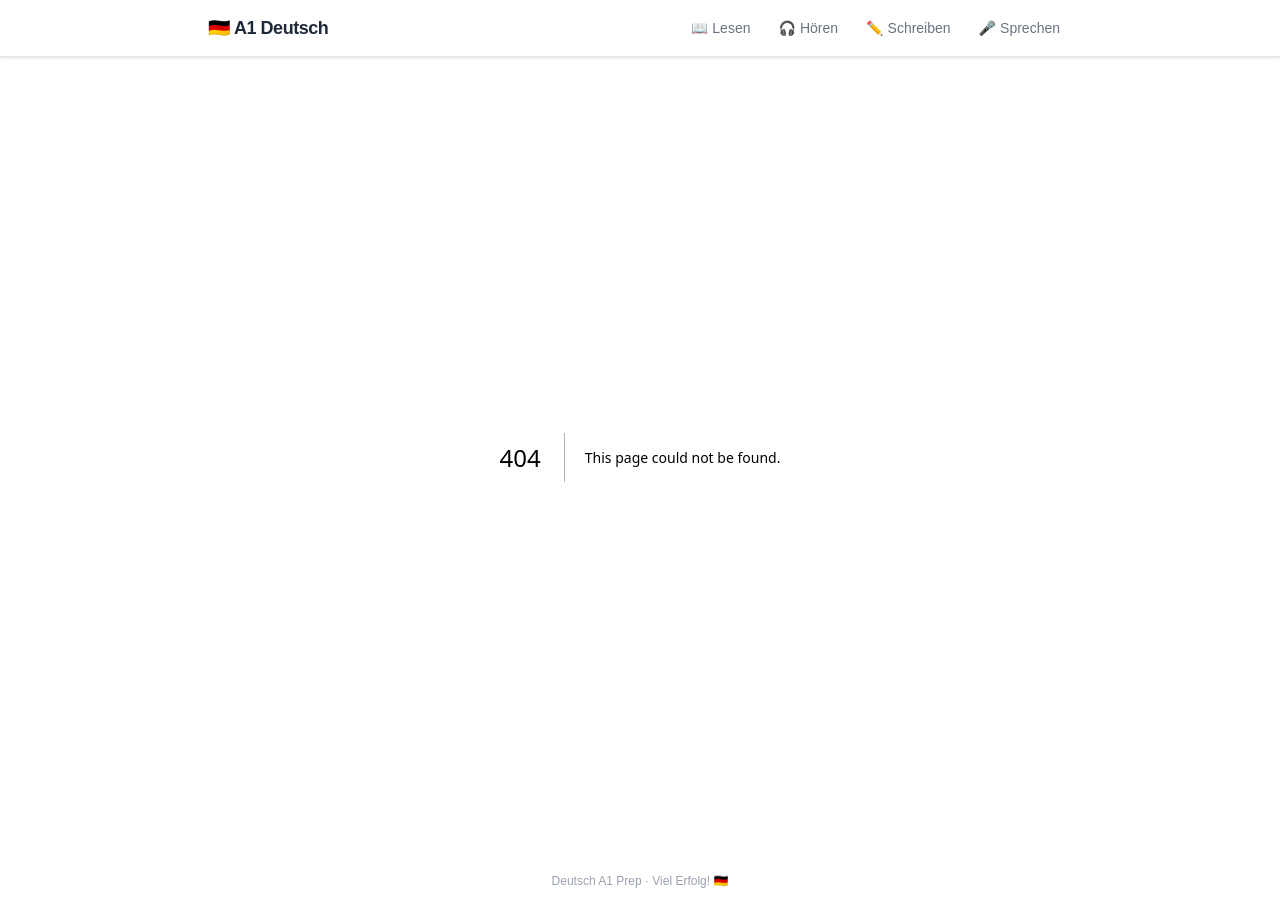
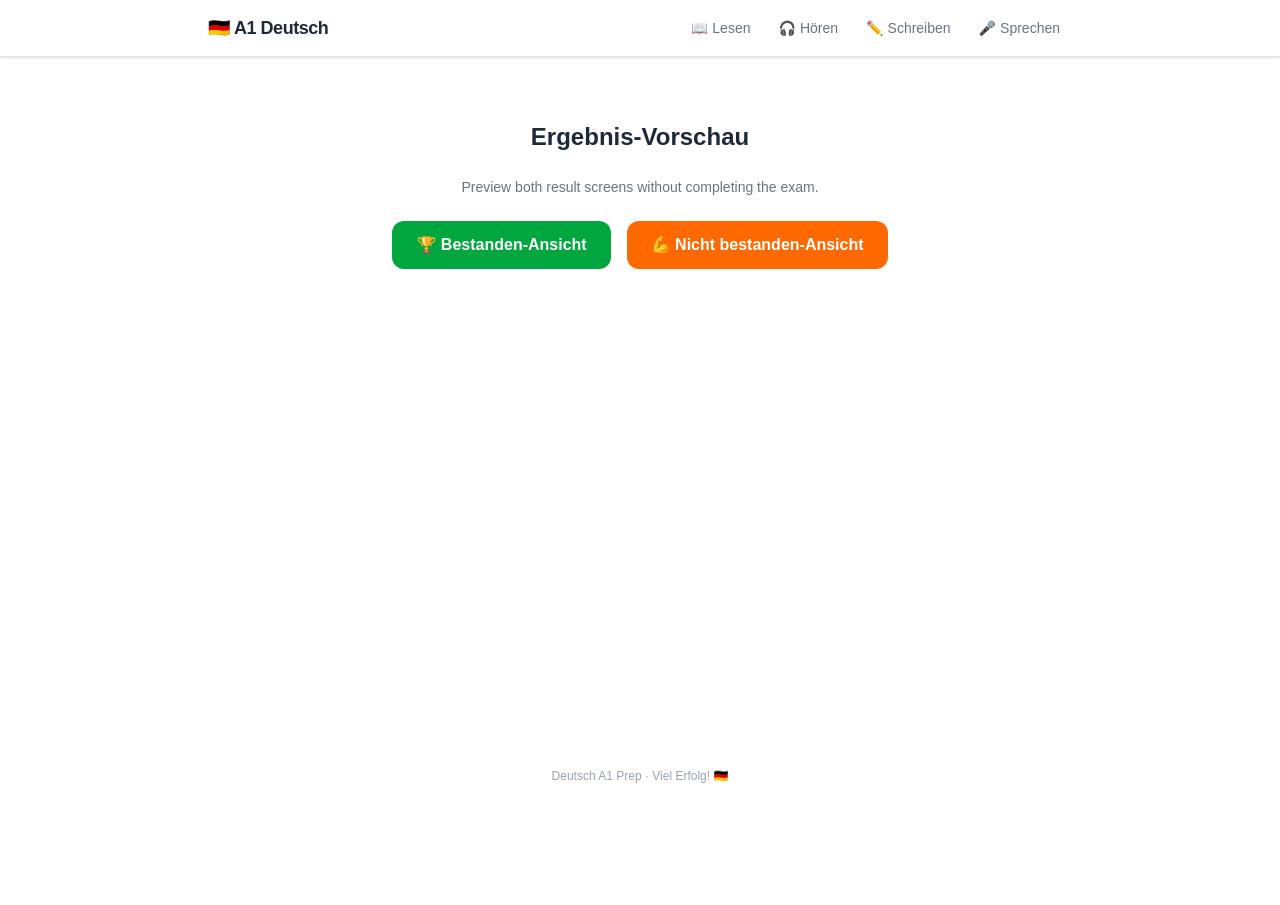
Before and after one commit to rochylabs/Playground, a Next.js app: page /preview-results in a window 1280 px wide. Before the commit this address had no page. After the commit the page ends 800 px from the top, so only its background shows below. Built offline with nearby package versions, Linux system fonts and the light colour scheme.

Commit message:
Add preview page for result screens

```diff
--- /dev/null
+++ b/app/preview-results/page.tsx
@@ -0,0 +1,51 @@
+"use client";
+
+import { useState } from "react";
+import ExamSummary from "@/components/ExamSummary";
+import type { ExamScores } from "@/hooks/useExamScore";
+
+const PASSED_SCORES: ExamScores = {
+  lesen:     { earned: 13, total: 15, completed: true },
+  hoeren:    { earned: 12, total: 15, completed: true },
+  schreiben: { earned: 11, total: 15, completed: true },
+  sprechen:  { earned: 18, total: 25, completed: true },
+};
+
+const FAILED_SCORES: ExamScores = {
+  lesen:     { earned: 6,  total: 15, completed: true },
+  hoeren:    { earned: 11, total: 15, completed: true },
+  schreiben: { earned: 5,  total: 15, completed: true },
+  sprechen:  { earned: 10, total: 25, completed: true },
+};
+
+export default function PreviewResultsPage() {
+  const [show, setShow] = useState<"passed" | "failed" | null>(null);
+
+  return (
+    <div className="max-w-xl mx-auto px-4 py-16 text-center space-y-6">
+      <h1 className="text-2xl font-bold text-gray-800">Ergebnis-Vorschau</h1>
+      <p className="text-gray-500 text-sm">Preview both result screens without completing the exam.</p>
+      <div className="flex gap-4 justify-center">
+        <button
+          onClick={() => setShow("passed")}
+          className="px-6 py-3 rounded-xl bg-green-600 hover:bg-green-700 text-white font-semibold transition-colors"
+        >
+          🏆 Bestanden-Ansicht
+        </button>
+        <button
+          onClick={() => setShow("failed")}
+          className="px-6 py-3 rounded-xl bg-orange-500 hover:bg-orange-600 text-white font-semibold transition-colors"
+        >
+          💪 Nicht bestanden-Ansicht
+        </button>
+      </div>
+
+      {show && (
+        <ExamSummary
+          scores={show === "passed" ? PASSED_SCORES : FAILED_SCORES}
+          onReset={() => setShow(null)}
+        />
+      )}
+    </div>
+  );
+}
```
